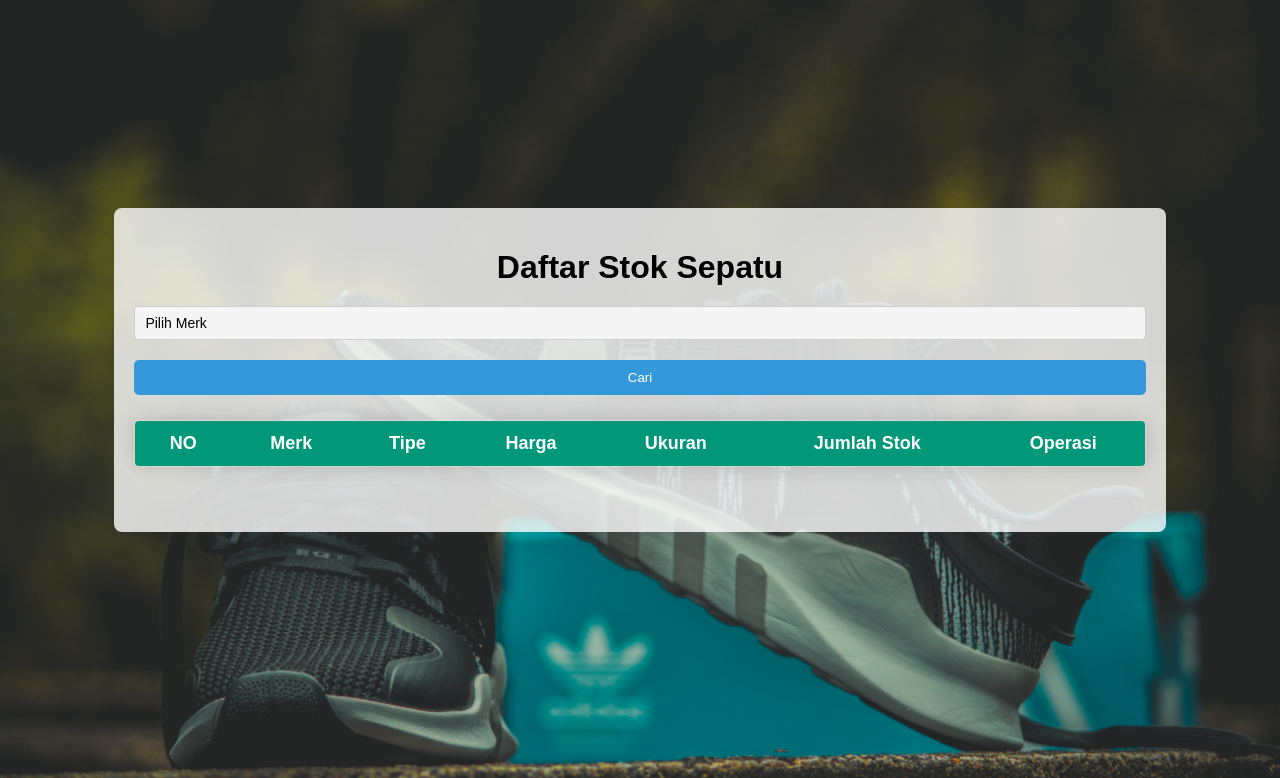
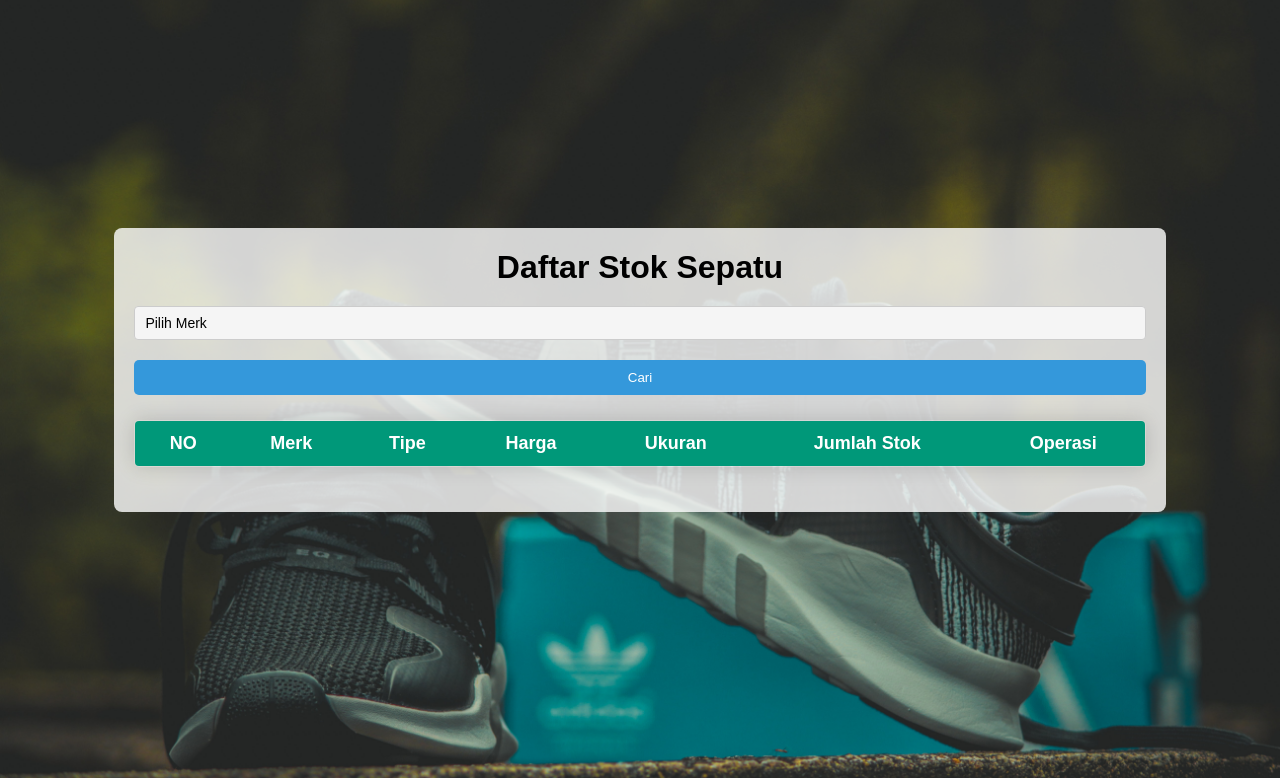
Before and after one commit to quenzvezda/Web-Ukur-Sepatu, a PHP site: page /tampil.php in a window 1280 px wide. Shown: the part 38-816 px from the top of the page. Run offline with PHP 8.4, Linux system fonts and the light colour scheme; data that the repository does not hold is empty.

Commit message:
change margin top "container-tampil" more respons

```diff
--- a/resource/main.css
+++ b/resource/main.css
@@ -16,6 +16,8 @@ body {
 }
 
 .container-tampil {
+  padding-top: 0;
+  padding-bottom: 0;
   width: 80%; /* Atur lebar sesuai keinginan Anda. 80% hanya contoh. */
   max-width: 1200px; /* Contoh lebar maksimum jika Anda membutuhkannya */
   overflow: auto; /* Untuk mengatasi konten yang mungkin melebihi batas container */
@@ -274,3 +276,10 @@ select:after {
   margin: 5px 0;
   color: #333;
 }
+
+/* Gaya untuk layar dengan lebar kurang dari 768px */
+@media (max-height: 768px) {
+  .container-tampil {
+    margin-top: 120px; /* Anda dapat menyesuaikan ini sesuai kebutuhan */
+  }
+}
```
